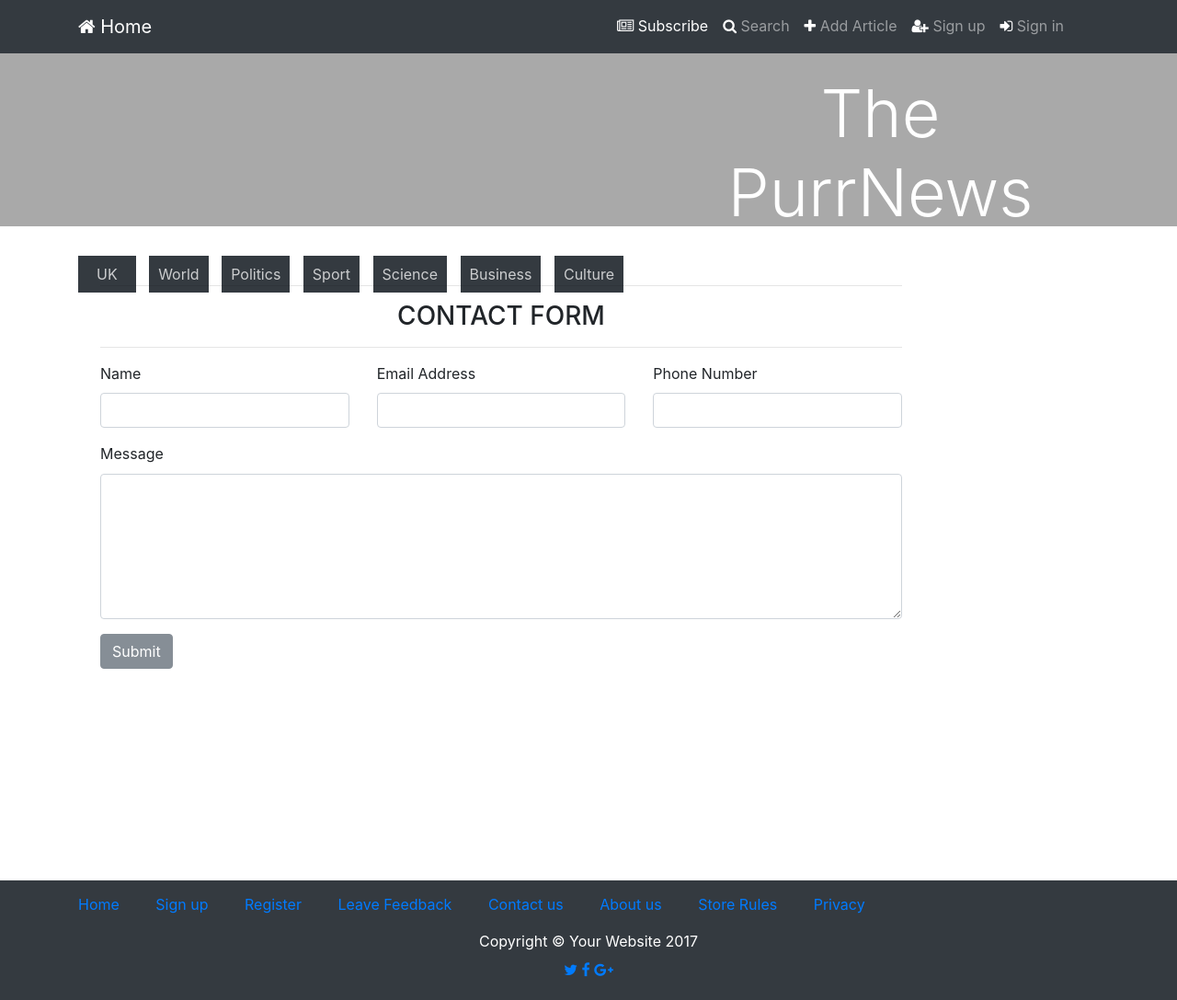
After one commit to DevMiau89/DjangoNews, a Django app: page /contact/ in a window 1280 px wide. The commit adds this page. Shown: the whole page at 92% size. Run offline with Django 3.2, Linux system fonts and the light colour scheme; some libraries are stand-ins or nearby versions.

```diff
--- a/mysite/news/forms.py
+++ b/mysite/news/forms.py
@@ -77,3 +77,9 @@ class CommentForm(forms.ModelForm):
     class Meta:
         model = Comment
         fields = ['name', 'email', 'body']
+
+
+class ContactForm(forms.Form):
+    name = forms.CharField(max_length=35)
+    email = forms.EmailField()
+    message = forms.CharField(widget=forms.Textarea)
--- a/mysite/news/models.py
+++ b/mysite/news/models.py
@@ -20,7 +20,7 @@ class Article(models.Model):
 
 
 class Comment(models.Model):
-    article = models.ForeignKey(Article, related_name='comments')
+    article = models.ForeignKey(Article, related_name='comments', blank=True, null=True)
     name = models.CharField(max_length=80)
     email = models.EmailField()
     body = models.TextField()
--- a/mysite/news/urls.py
+++ b/mysite/news/urls.py
@@ -8,13 +8,15 @@ from . views import (
     registration,
     logout_view,
     add_article,
-    article_detail
+    article_detail,
+    contact
 )
 
 urlpatterns = [
     url(r'^$', index, name='news'),
     url(r'^register/$', registration, name='registration'),
-    url(r'^logout$', logout_view, name='logout'),
-    url(r'^add_article', add_article, name='add_article'),
-    url(r'^article/(?P<id>\d+)/$', article_detail, name='article')
+    url(r'^logout/$', logout_view, name='logout'),
+    url(r'^add_article/$', add_article, name='add_article'),
+    url(r'^article/(?P<id>\d+)/$', article_detail, name='article'),
+    url(r'^contact/$', contact, name='contact')
 ]
--- a/mysite/news/views.py
+++ b/mysite/news/views.py
@@ -74,8 +74,9 @@ def article_detail(request, id=None):
         comment_form = CommentForm(request.POST)
         if comment_form.is_valid():
             new_comment = comment_form.save(commit=False)
-            new_comment.instance = instance
+            new_comment.article_id = instance.id
             new_comment.save()
+
         else:
             comment_form = CommentForm()
         return render(request, 'article_detail.html', {"form": LoadForm(),
@@ -89,3 +90,7 @@ def article_detail(request, id=None):
                                                    'comments': comments,
                                                    'comment_form': comment_form
                                                    })
+
+
+def contact(request):
+    return render(request, 'contact.html', {"form": LoadForm()})
--- /dev/null
+++ b/mysite/templates/contact.html
@@ -0,0 +1,43 @@
+{% extends "includes/base.html" %}
+
+{% block content %}
+<div class="container" style="padding-bottom: 13%;">
+      <div class="row">
+          <div class="col-sm-10">
+<div><h3><center>
+      {% include "includes/messages_display.html" %}
+        </center></h3></div>
+      <!-- /.messages -->
+      <div class="bg-faded p-4 my-4">
+        <hr class="divider">
+        <h3 class="text-center text-lg text-uppercase my-0">Contact Form</h3>
+        <hr class="divider">
+        <form name="form" method="POST" action="">{% csrf_token %}
+          <div class="row">
+            <div class="form-group col-lg-4">
+              <label for="name" class="text-heading">Name</label>
+              <input type="text" name="name" id="name" class="form-control">
+            </div>
+            <div class="form-group col-lg-4">
+              <label for="email" class="text-heading">Email Address</label>
+              <input type="email" name="email" id="email" class="form-control">
+            </div>
+            <div class="form-group col-lg-4">
+              <label for="phone" class="text-heading">Phone Number</label>
+              <input type="tel" name="phone" id="phone" class="form-control">
+            </div>
+            <div class="clearfix"></div>
+            <div class="form-group col-lg-12">
+              <label for="message" class="text-heading">Message</label>
+              <textarea type="text" class="form-control" name="message" id="message" rows="6"></textarea>
+            </div>
+            <div class="form-group col-lg-12">
+              <button type="submit" class="btn btn-secondary ">Submit</button>
+            </div>
+          </div>
+        </form>
+      </div>
+          </div>
+      </div>
+</div>
+{% endblock content %}
--- a/mysite/templates/includes/_footer.html
+++ b/mysite/templates/includes/_footer.html
@@ -1,4 +1,3 @@
-<!-- Footer -->
 <footer class="py-5 bg-dark" style="padding-top: 1.2rem !important; padding-bottom: 1.6rem !important; line-height: 0.9;">
   <div class="container">
            <ul class="nav navbar-nav" style="display: inline">
@@ -20,5 +19,4 @@
         <a href="#" class="google"><i class="fa fa-google-plus"></i></a>
     </center></div>
   </div>
-  <!-- /.container -->
 </footer>
--- /dev/null
+++ b/mysite/templates/includes/messages_display.html
@@ -0,0 +1,7 @@
+{% if messages %}
+<ul class="messages">
+    {% for message in messages %}
+    <p {% if message.tags %} class="{{ message.tags }}"{% endif %}>{{ message }}</p>
+    {% endfor %}
+</ul>
+{% endif %}
```
Also changed, not shown: mysite/templates/article_detail.html (+30 -21 lines), mysite/news/migrations/0006_auto_20171120_1545.py (added), 5 other files.
